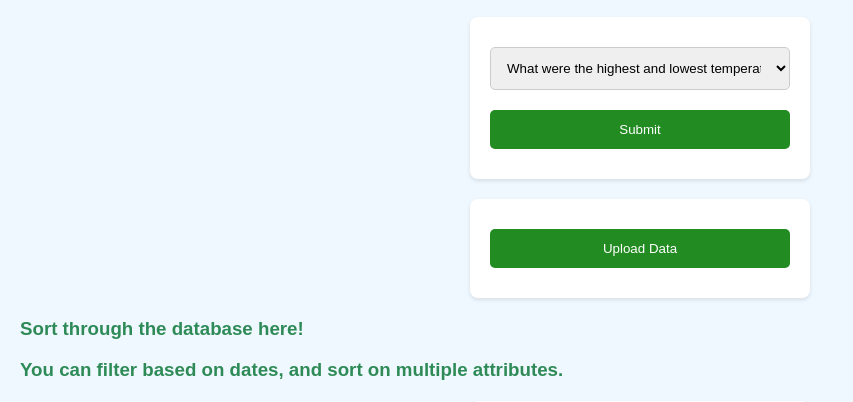
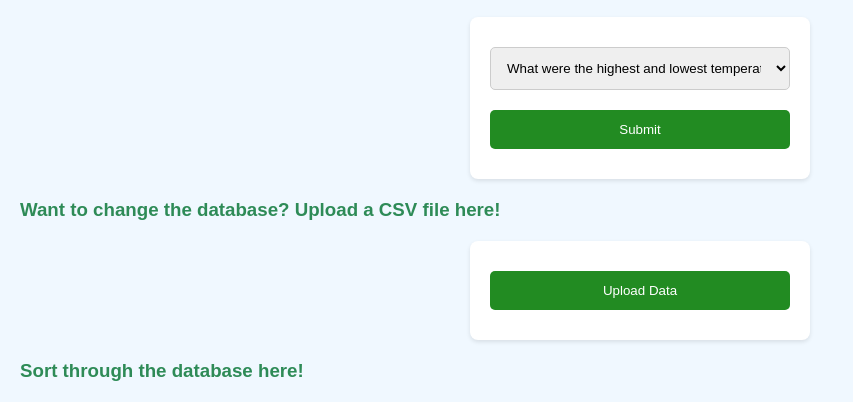
Before and after one commit to kodalisv/cc-final-project, a Flask app: page /user/1 in a window 1280 px wide. Shown: the part 286-688 px from the top of the page, without its empty margins (0-853 px from the left). Run offline with Flask 3, Linux system fonts and the light colour scheme; data that the repository does not hold is empty.

Commit message:
User page formatting

```diff
--- a/templates/user.html
+++ b/templates/user.html
@@ -110,6 +110,7 @@
             }
         });
 </script>
+<h3>Want to change the database? Upload a CSV file here!</h3>
 <form action="{{ url_for('uploadData', uid=uid) }}" method="get">
     <button>Upload Data</button>
 </form>
```
